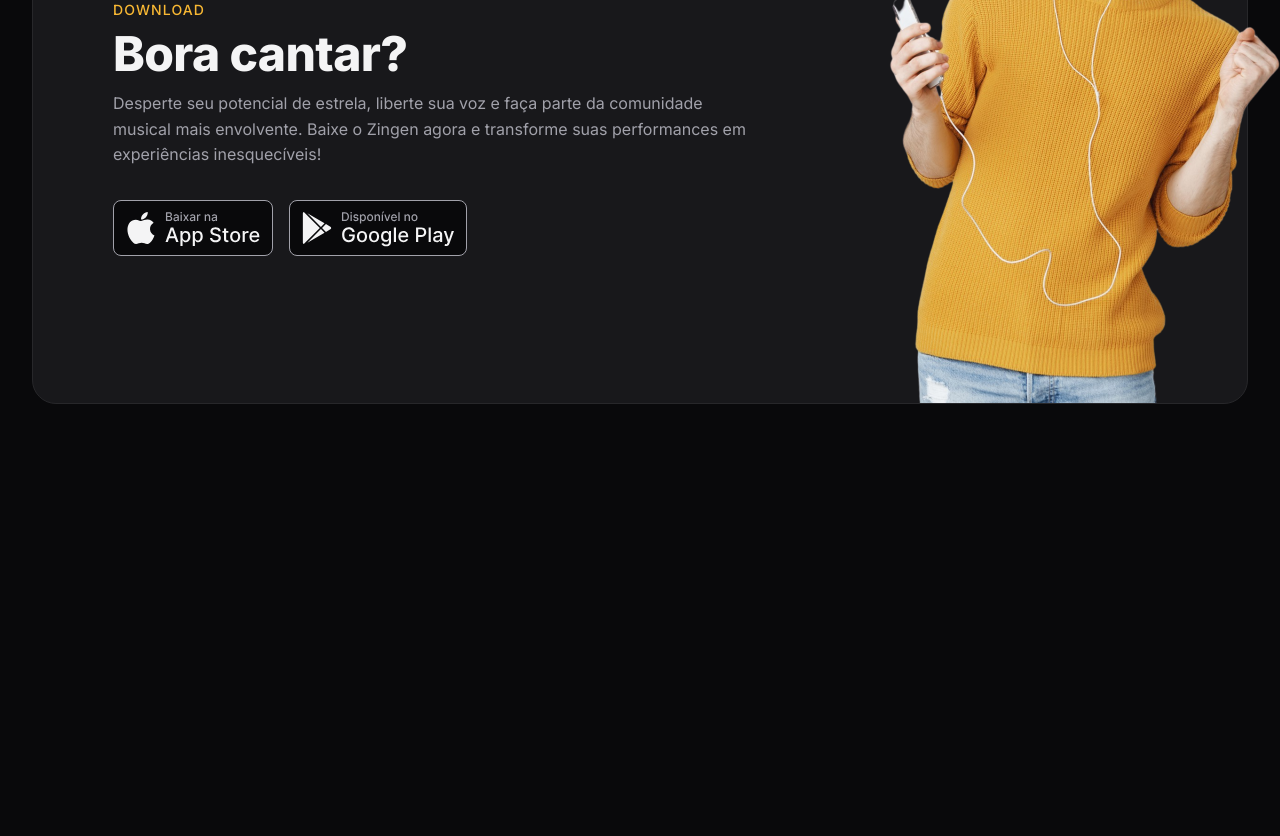
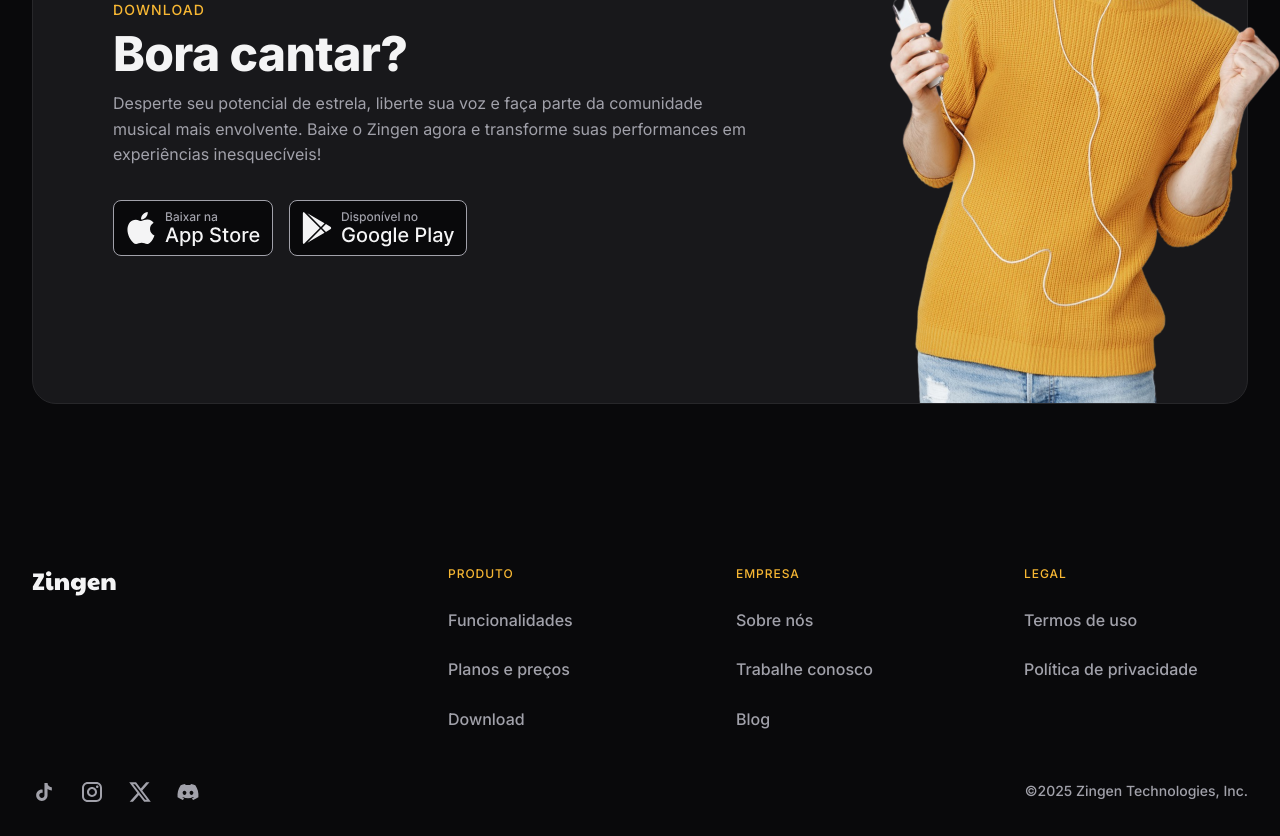
Before and after one commit to Matheus-AlvesCS/Projeto-Zingen, a plain HTML site: page index.html in a window 1280 px wide. Shown: the part 3765-4601 px from the top of the page. Before the commit the page ends 4249 px from the top, so only its background shows below. Drawn offline with Linux system fonts and the light colour scheme.

Commit message:
Creating footer

```diff
--- a/index.html
+++ b/index.html
@@ -230,5 +230,62 @@
         </div>
       </div>
     </section>
+
+    <footer>
+      <div class="container py-xl grid">
+        <section class="top grid">
+          <img src="./assets/logo.svg" alt="" />
+
+          <nav class="even-columns">
+            <ul role="list" class="grid gap-1.5">
+              <li class="title">Produto</li>
+              <li>
+                <a href="#features">Funcionalidades</a>
+              </li>
+              <li>
+                <a href="#pricing">Planos e preços</a>
+              </li>
+              <li>
+                <a href="#download">Download</a>
+              </li>
+            </ul>
+
+            <ul role="list" class="grid gap-1.5">
+              <li class="title">Empresa</li>
+              <li>
+                <a href="#about">Sobre nós</a>
+              </li>
+              <li>
+                <a href="#">Trabalhe conosco</a>
+              </li>
+              <li>
+                <a href="#">Blog</a>
+              </li>
+            </ul>
+
+            <ul role="list" class="grid gap-1.5">
+              <li class="title">Legal</li>
+              <li>
+                <a href="#">Termos de uso</a>
+              </li>
+              <li>
+                <a href="#">Política de privacidade</a>
+              </li>
+            </ul>
+          </nav>
+        </section>
+
+        <section class="bottom flex gap-1.5">
+          <div class="flex gap-1.5">
+            <a href="#" class="social" aria-label="tiktok"></a>
+            <a href="#" class="social" aria-label="instagram"></a>
+            <a href="#" class="social" aria-label="twitter"></a>
+            <a href="#" class="social" aria-label="discord"></a>
+          </div>
+
+          <span class="copy">©2025 Zingen Technologies, Inc.</span>
+        </section>
+      </div>
+    </footer>
   </body>
 </html>
--- /dev/null
+++ b/styles/footer.css
@@ -0,0 +1,60 @@
+footer {
+  color: var(--text-color-secondary);
+  font-weight: var(--fw-md);
+
+  .container {
+    padding-inline: 1.5rem;
+    padding-bottom: 1.5rem;
+  }
+
+  & .container,
+  & .top {
+    gap: 3rem;
+  }
+
+  & nav.even-columns {
+    gap: 4rem;
+  }
+
+  & .top ul {
+    align-content: start;
+  }
+
+  & .title {
+    color: var(--brand-color-primary);
+    text-transform: uppercase;
+    font-size: 0.75rem;
+    letter-spacing: 0.08em;
+  }
+
+  & .bottom {
+    flex-wrap: wrap;
+
+    & > div {
+      margin-right: auto;
+    }
+
+    & span {
+      font-size: var(--fs-sm);
+    }
+  }
+
+  @media (width >= 80em) {
+    & .container {
+      padding-inline: 0;
+      padding-bottom: 2rem;
+    }
+
+    & .top {
+      grid-template-columns: auto 1fr;
+
+      & nav {
+        margin-left: auto;
+
+        & ul {
+          width: 14rem;
+        }
+      }
+    }
+  }
+}
--- a/styles/global.css
+++ b/styles/global.css
@@ -46,6 +46,7 @@ html {
   line-height: 1.6;
   color: var(--text-color-primary);
   overflow-x: hidden;
+  scroll-behavior: smooth;
 }
 
 body {
--- a/styles/index.css
+++ b/styles/index.css
@@ -10,3 +10,4 @@
 @import url(./features.css) (width >= 80em);
 @import url(./pricing.css);
 @import url(./download.css);
+@import url(./footer.css);
```
